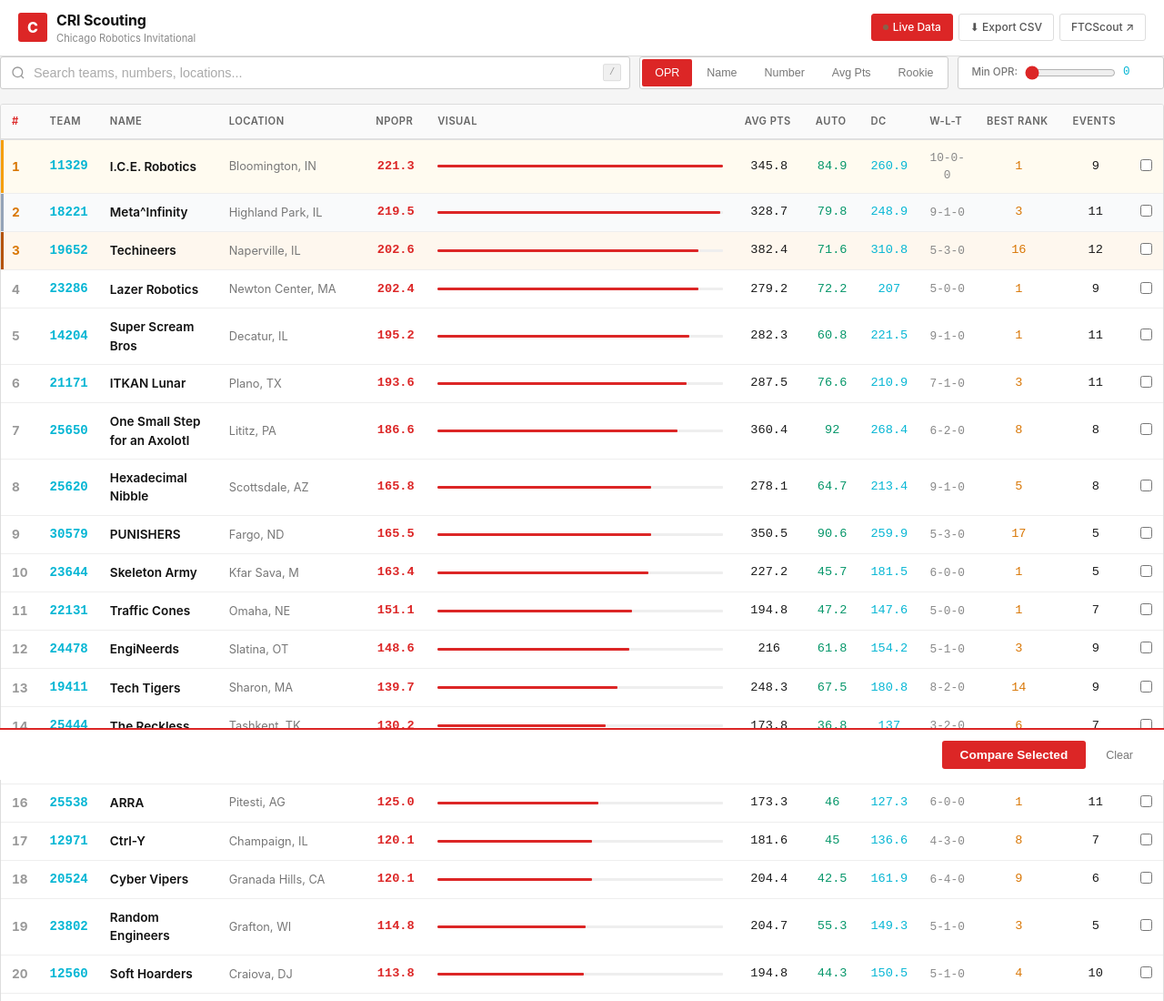
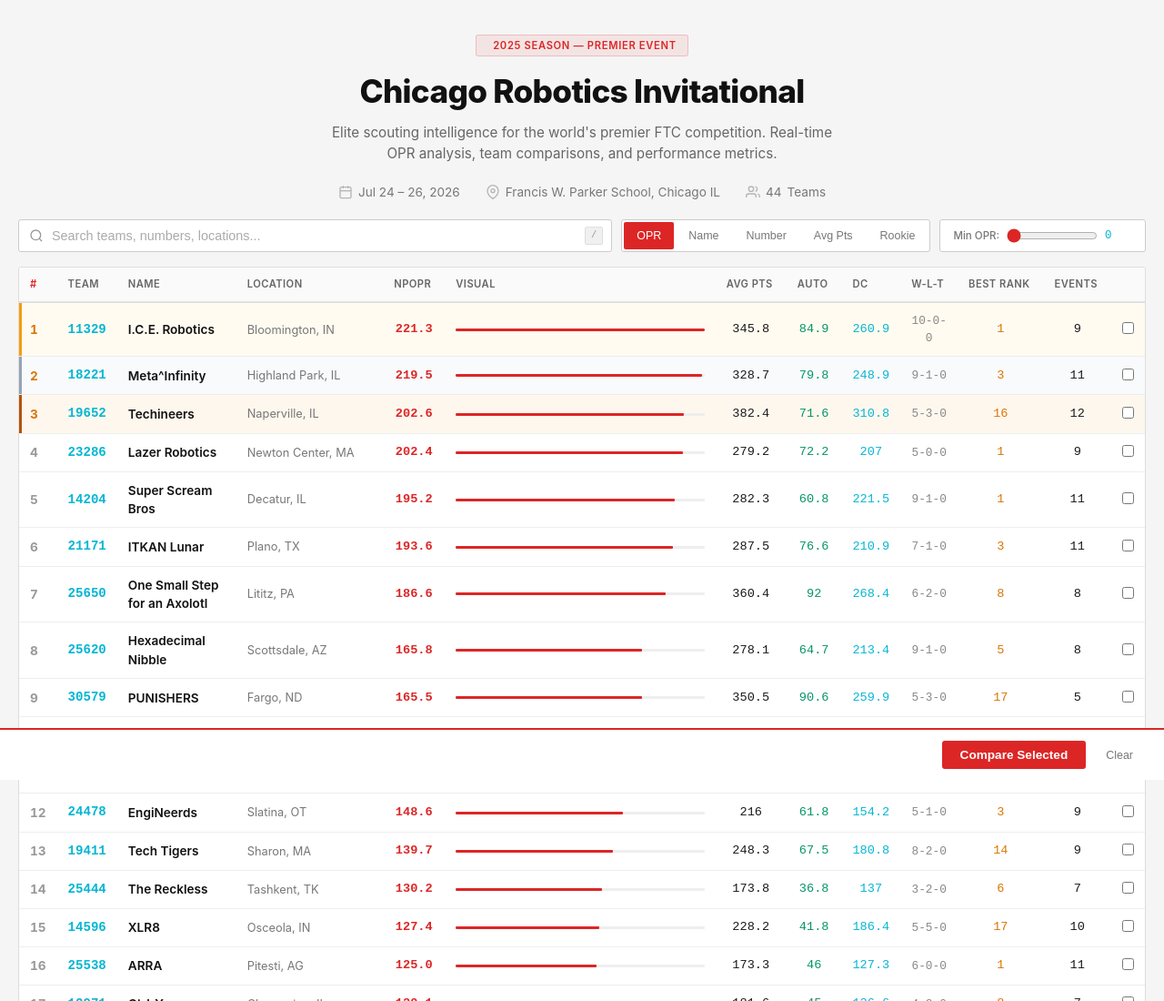
Before and after one commit to ARRA-ro/ScoutingRecord, a plain HTML site: page index.html in a window 1280 px wide. Shown: the top 1100 px of the page at 91% size. Drawn offline with Linux system fonts and the light colour scheme.

Commit message:
Update index.html

```diff
--- a/index.html
+++ b/index.html
@@ -409,24 +409,27 @@ body {
 </head>
 <body>
 <div class="app">
-    <!-- Navigation -->
-    <nav class="navbar">
-        <div class="container navbar-inner">
-            <a class="nav-brand" href="#">
-                <div class="nav-logo">C</div>
-                <div>
-                    <div class="nav-title">CRI Scouting</div>
-                    <div class="nav-subtitle">Chicago Robotics Invitational</div>
+    <!-- Hero -->
+    <div class="container">
+        <div class="hero">
+            <div class="hero-badge"><span class="pulse-dot"></span> 2025 Season — Premier Event</div>
+            <h1>Chicago Robotics Invitational</h1>
+            <p class="hero-sub">Elite scouting intelligence for the world's premier FTC competition. Real-time OPR analysis, team comparisons, and performance metrics.</p>
+            <div class="hero-meta">
+                <div class="hero-meta-item">
+                    <svg viewBox="0 0 24 24" fill="none" stroke="currentColor" stroke-width="2"><rect x="3" y="4" width="18" height="18" rx="2"/><line x1="16" y1="2" x2="16" y2="6"/><line x1="8" y1="2" x2="8" y2="6"/><line x1="3" y1="10" x2="21" y2="10"/></svg>
+                    Jul 24 – 26, 2026
                 </div>
-            </a>
-            <div class="nav-actions">
-                <div class="nav-pill active"><span class="dot"></span> Live Data</div>
-                <div class="nav-pill" onclick="exportCSV()">⬇ Export CSV</div>
-                <div class="nav-pill" onclick="window.open('https://ftcscout.org/events/2025/FPECRI','_blank')">FTCScout ↗</div>
+                <div class="hero-meta-item">
+                    <svg viewBox="0 0 24 24" fill="none" stroke="currentColor" stroke-width="2"><path d="M21 10c0 7-9 13-9 13s-9-6-9-13a9 9 0 0118 0z"/><circle cx="12" cy="10" r="3"/></svg>
+                    Francis W. Parker School, Chicago IL
+                </div>
+                <div class="hero-meta-item">
+                    <svg viewBox="0 0 24 24" fill="none" stroke="currentColor" stroke-width="2"><path d="M17 21v-2a4 4 0 00-4-4H5a4 4 0 00-4 4v2"/><circle cx="9" cy="7" r="4"/><path d="M23 21v-2a4 4 0 00-3-3.87"/><path d="M16 3.13a4 4 0 010 7.75"/></svg>
+                    <span id="teamCount">44</span> Teams
+                </div>
             </div>
         </div>
-    </nav>
-
 
         <!-- Toolbar -->
         <div class="toolbar">
```
